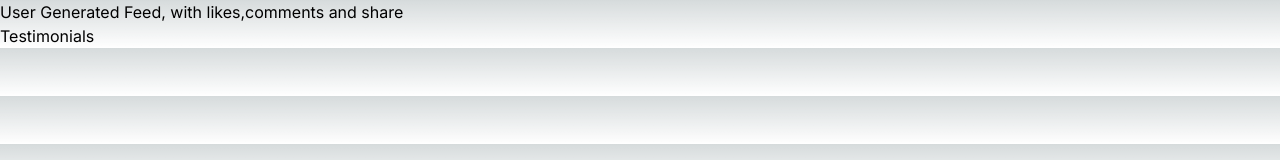
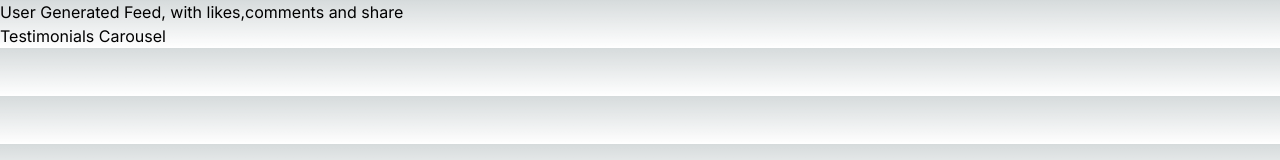
Before and after one commit to i-shikanda/jani-journeys, a Next.js app: page /community in a window 1280 px wide. Shown: the top 160 px of the page. Built offline with nearby package versions, Linux system fonts and the light colour scheme.

Commit message:
Community Information Update

```diff
--- a/app/community/page.tsx
+++ b/app/community/page.tsx
@@ -1,8 +1,12 @@
 export default function Community() {
   return (
-    <section>
-      <div>User Generated Feed, with likes,comments and share</div>
-      <div>Testimonials</div>
-    </section>
+    <>
+      <section>
+        <div>User Generated Feed, with likes,comments and share</div>
+      </section>
+      <section>
+        <div>Testimonials Carousel</div>
+      </section>
+    </>
   );
 }
```
